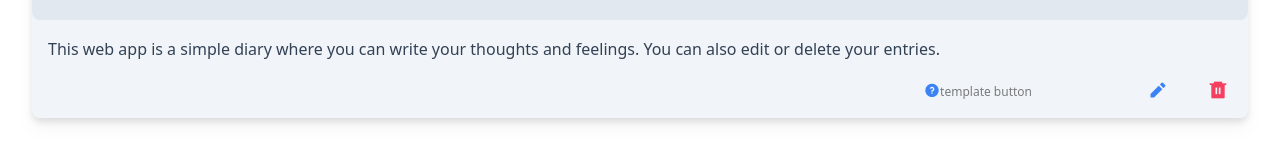
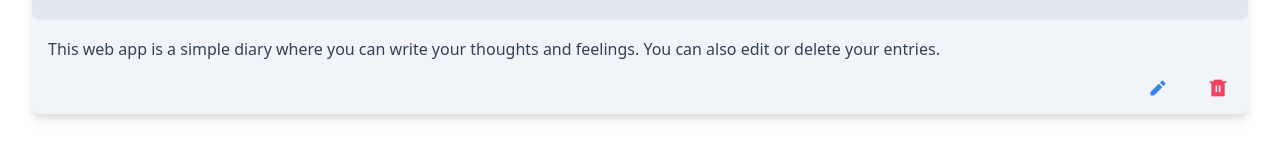
Before and after one commit to arnaugra/MyDiary, a Vue app: page / in a window 1280 px wide. Shown: the part 284-452 px from the top of the page. Built offline with nearby package versions, Linux system fonts and the light colour scheme.

Commit message:
deleted template button on entries component

```diff
--- a/src/components/Entries.vue
+++ b/src/components/Entries.vue
@@ -133,12 +133,6 @@ function test(e) {
 
           <div class="flex justify-end">
 
-            <button class="group p-4              mr-20"
-            @click="">
-              <Icon icon="ri-question-fill" css="text-blue-500 hover:text-blue-900"/>
-              <span class="text-xs opacity-50">template button</span>
-            </button>
-
             <Modal
             textColor="text-blue-500 hover:text-blue-900"
             bgColor="bg-transparent"
```
